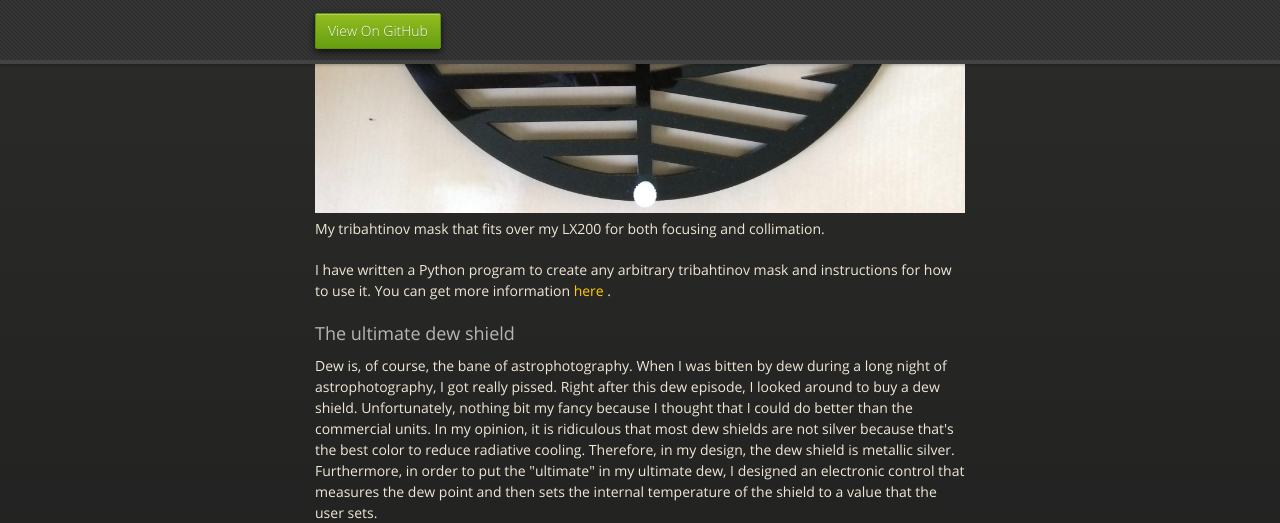
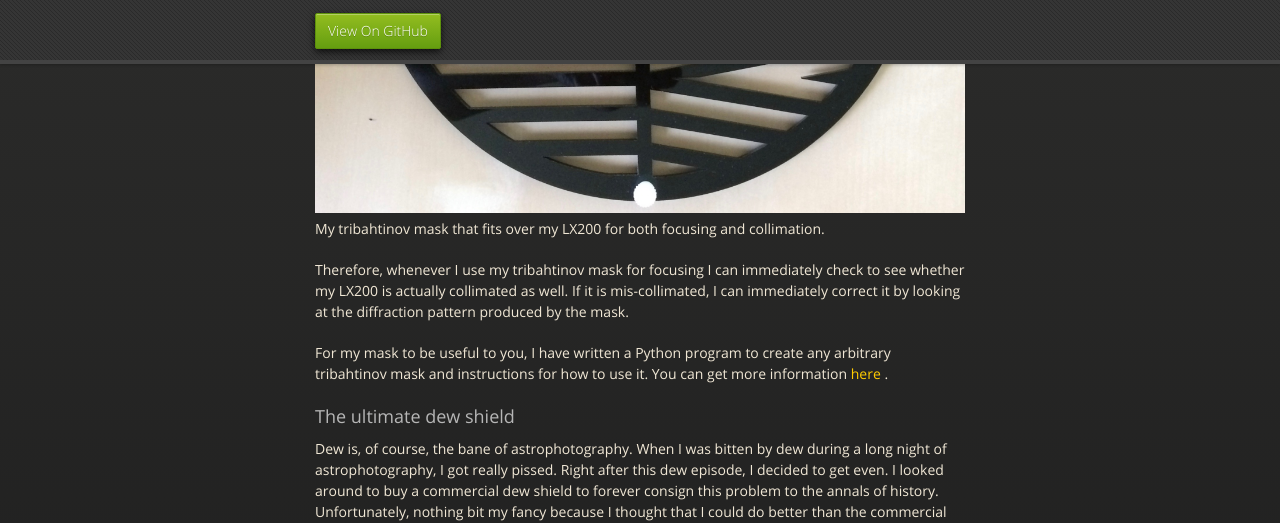
Before and after one commit to cytan299/cytan299.github.io, a Jekyll site: the page built from index.html, in a window 1280 px wide and 1400 px high, scrolled down 1755 px, cut to the strip 0-523 px from the top of the window. Built offline with Jekyll 4.4.1, drawn with Linux system fonts in a browser that asks for light colours; nearby versions of some CDN libraries; some of the changed text lies outside the part shown.

Commit message:
Corrected typos and grammar in _includes html files

```diff
--- a/_includes/field_derotator.html
+++ b/_includes/field_derotator.html
@@ -19,7 +19,7 @@
 </p>
 <p>
 So, if you are sick and tired of equatorial mounts and want to get away
-from equatorial mounts and use an alt-az instead,
+from it and use an alt-az mount instead,
 please follow my instructions for how to
 build one <a href="https://github.com/cytan299/field_derotator" class="user-mention">here </a>.
 </p>
--- a/_includes/power_distribution.html
+++ b/_includes/power_distribution.html
@@ -6,10 +6,10 @@
 
 <p>
 It's not very sexy, but I decided to build a power distribution to
-control my wall-wart hell. I have too many pieces of equipment that
-need their own wall-wart and they took up nearly every outlet on my
+escape from my wall-wart hell. I have too many pieces of equipment that
+need their own wall-wart and they take up nearly every outlet on my
 power strip. I decided to build a box that produced all the voltages
-that I need plus extra outlets for the future. Here's a picture of my
+that I needed plus extra outlets future expansion. Here's a picture of my
 power distribution unit:
 </p>
 
--- a/_includes/tribahtinov.html
+++ b/_includes/tribahtinov.html
@@ -17,6 +17,18 @@
 </p>
 
 <p>
-I have written a Python program to create any arbitrary tribahtinov
-mask and instructions for how to use it. You can get more information <a href="https://github.com/cytan299/tribahtinov" class="user-mention">here </a>.
+Therefore, whenever I use my tribahtinov mask for focusing I can
+immediately check to see whether my LX200 is actually collimated as
+well. If it is mis-collimated, I can immediately correct it by looking
+at the diffraction pattern produced by the mask.
 </p>
+
+<p>
+
+For my mask to be useful to you, I have written a Python program to
+create any arbitrary tribahtinov mask and instructions for how to use
+it. You can get more information <a
+href="https://github.com/cytan299/tribahtinov"
+class="user-mention">here </a>.
+
+</p>
--- a/_includes/ultimate_dew_shield.html
+++ b/_includes/ultimate_dew_shield.html
@@ -8,15 +8,16 @@
 
 Dew is, of course, the bane of astrophotography. When I was bitten by
 dew during a long night of astrophotography, I got really
-pissed. Right after this dew episode, I looked around to buy a dew
-shield. Unfortunately, nothing bit my fancy because I thought that I
-could do better than the commercial units. In my opinion, it is
-ridiculous that most dew shields are not silver because that's the
-best color to reduce radiative cooling. Therefore, in my design, the
-dew shield is metallic silver. Furthermore, in order to put the
-"ultimate" in my ultimate dew, I designed an electronic control that
-measures the dew point and then sets the internal temperature of the
-shield to a value that the user sets.
+pissed. Right after this dew episode, I decided to get even. I looked
+around to buy a commercial dew shield to forever consign this problem
+to the annals of history. Unfortunately, nothing bit my fancy because
+I thought that I could do better than the commercial units. In my
+opinion, it is ridiculous that most dew shields are not silver because
+that's the best color to reduce radiative cooling. Therefore, in my
+design, the dew shield is metallic silver. Furthermore, in order to
+put the "ultimate" in my ultimate dew shield, I designed an electronic
+control that measures the dew point and then sets the internal
+temperature of the shield to a value that the user sets.
 
 </p>
 
@@ -26,5 +27,7 @@
 </p>
 
 <p>
-The plans for building my dew shield can be found <a href="https://github.com/cytan299/ultimate_dew_shield" class="user-mention">here </a>.
-</p>
+So, if you want a dew shield that actually makes sense and works
+great, the plans for building my ultimate dew shield can be found <a
+href="https://github.com/cytan299/ultimate_dew_shield"
+class="user-mention">here </a>.  </p>
```
